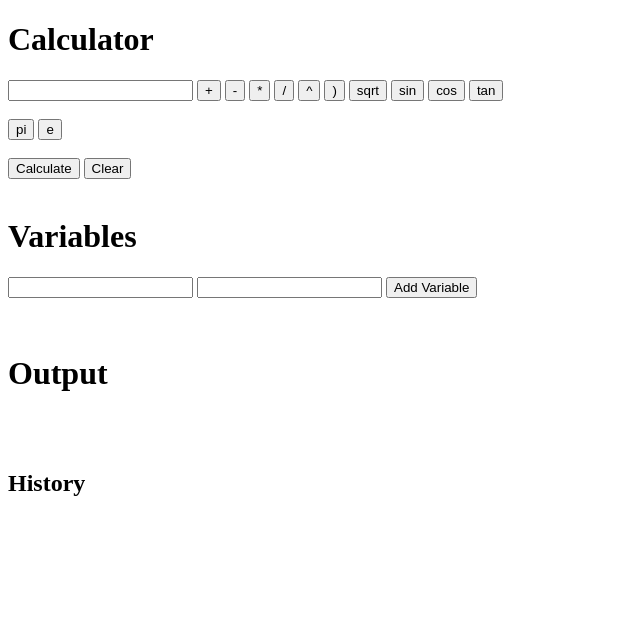
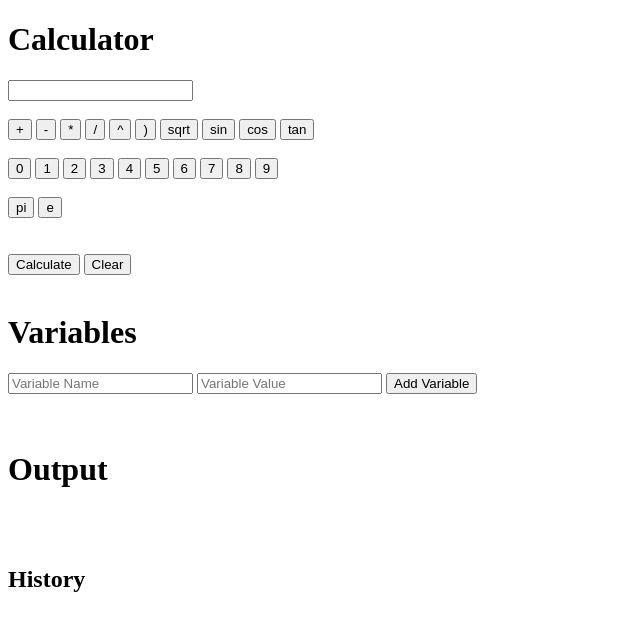
Before and after one commit to Ibrahim-Sherwani/Training-calculator, a plain HTML site: page index.html in a window 1280 px wide. Shown: the whole page, without its empty margins (0-640 px from the left). Drawn offline with Linux system fonts and the light colour scheme.

Commit message:
updated html input buttons and alignment

```diff
--- a/index.html
+++ b/index.html
@@ -9,6 +9,8 @@
     <h1>Calculator</h1>
 
     <input id="expressionInput" type="text">
+    <br><br>
+    <div>
         <button onclick="appendText('+')">+</button>
         <button onclick="appendText('-')">-</button>
         <button onclick="appendText('*')">*</button>
@@ -19,11 +21,23 @@
         <button onclick="appendText('sin(')">sin</button>
         <button onclick="appendText('cos(')">cos</button>
         <button onclick="appendText('tan(')">tan</button>
-
         <br><br>
-
+        <button onclick="appendText('0')">0</button>
+        <button onclick="appendText('1')">1</button>
+        <button onclick="appendText('2')">2</button>
+        <button onclick="appendText('3')">3</button>
+        <button onclick="appendText('4')">4</button>
+        <button onclick="appendText('5')">5</button>
+        <button onclick="appendText('6')">6</button>
+        <button onclick="appendText('7')">7</button>
+        <button onclick="appendText('8')">8</button>
+        <button onclick="appendText('9')">9</button>
+        <br><br>
         <button onclick="appendText('pi')">pi</button>
         <button onclick="appendText('e')">e</button>
+    </div>
+
+
 
     <br><br>
 
@@ -34,8 +48,9 @@
 
     <h1>Variables</h1>
     <ul id="variableList"></ul>
-    <input id="variableKeyInput" type="text"> <input id="variableValueInput" type="text">
-    <button onclick="addVariables()">Add Variable</button>
+    <input id="variableKeyInput" type="text" placeholder="Variable Name"> <input id="variableValueInput" type="text"
+        placeholder="Variable Value">
+    <button onclick=" addVariables()">Add Variable</button>
     <div id="variableErrorOutputDisplay"></div>
 
     <br><br>
```
Lines whose indentation alone changed are shown as unchanged.
